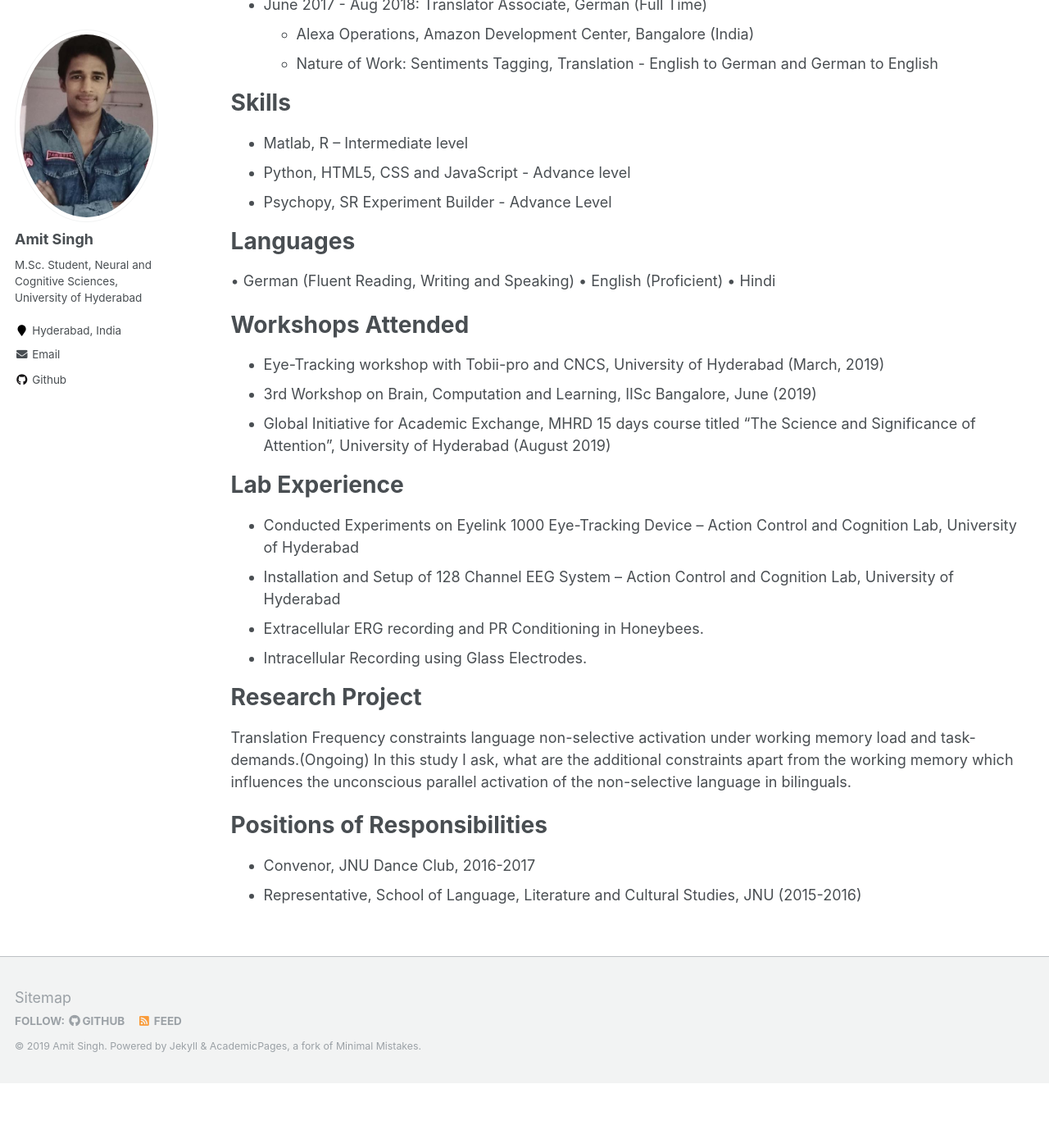
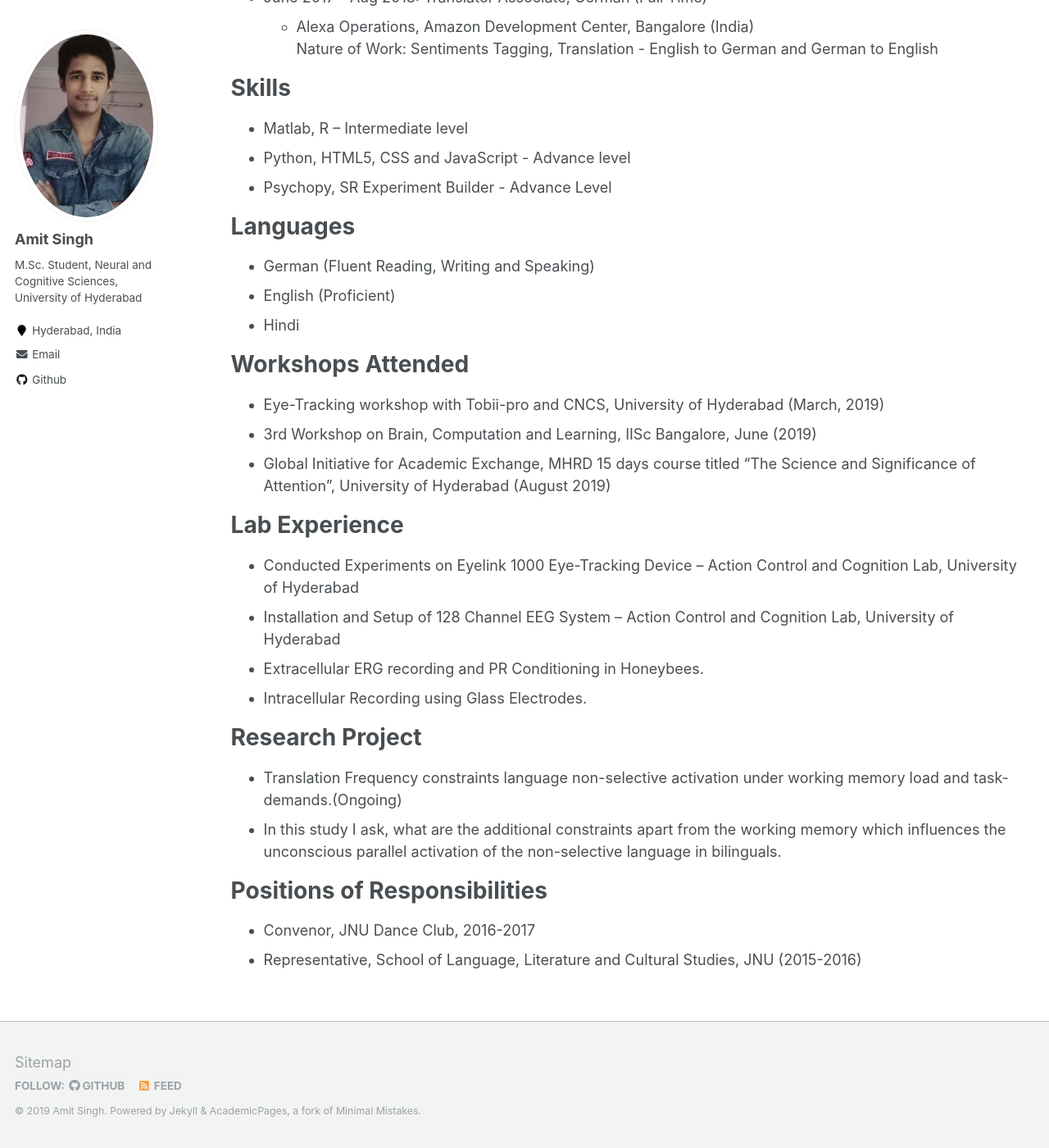
Before and after one commit to amits1ngh/amits1ngh.github.io, a Jekyll site: the page built from _pages/cv.md, in a window 1280 px wide and 1400 px high, scrolled down 668 px. Shown: the whole window at 82% size. Built offline with Jekyll 4.4.1, drawn with Linux system fonts in a browser that asks for light colours; before the commit the page ends 1989 px from its top, so only the background shows below that.

Commit message:
Update cv.md

```diff
--- a/_pages/cv.md
+++ b/_pages/cv.md
@@ -22,12 +22,10 @@ Education
 Work experience
 ======
 * Summer 2019: Research Intern
-  * International Institute of Information Technology, Hyderabad
-  * Project Title: Predictive Coding in Speech Processing
+  * International Institute of Information Technology, Hyderabad<br>Project Title: Predictive Coding in Speech Processing
 
 * June 2017 - Aug 2018: Translator Associate, German (Full Time)
-  * Alexa Operations, Amazon Development Center, Bangalore (India)
-  * Nature of Work: Sentiments Tagging, Translation - English to German and German to English
+  * Alexa Operations, Amazon Development Center, Bangalore (India)<br>Nature of Work: Sentiments Tagging, Translation - English to German and German to English
 
 Skills
 ======
@@ -37,9 +35,9 @@ Skills
 
 Languages
 =========
-• German (Fluent Reading, Writing and Speaking)
-• English (Proficient)
-• Hindi
+* German (Fluent Reading, Writing and Speaking)
+* English (Proficient)
+* Hindi
 
 Workshops Attended
 ======
@@ -59,8 +57,8 @@ Lab Experience
 
 Research Project
 ================
-Translation Frequency constraints language non-selective activation under working memory load and task-demands.(Ongoing)
-In this study I ask, what are the additional constraints apart from the working memory which influences the unconscious parallel activation of the non-selective language in bilinguals.
+* Translation Frequency constraints language non-selective activation under working memory load and task-demands.(Ongoing)
+* In this study I ask, what are the additional constraints apart from the working memory which influences the unconscious parallel activation of the non-selective language in bilinguals.
 
 Positions of Responsibilities
 ======
```
Also changed, not shown: other parts of _pages/cv.md (+1 -1 lines).
